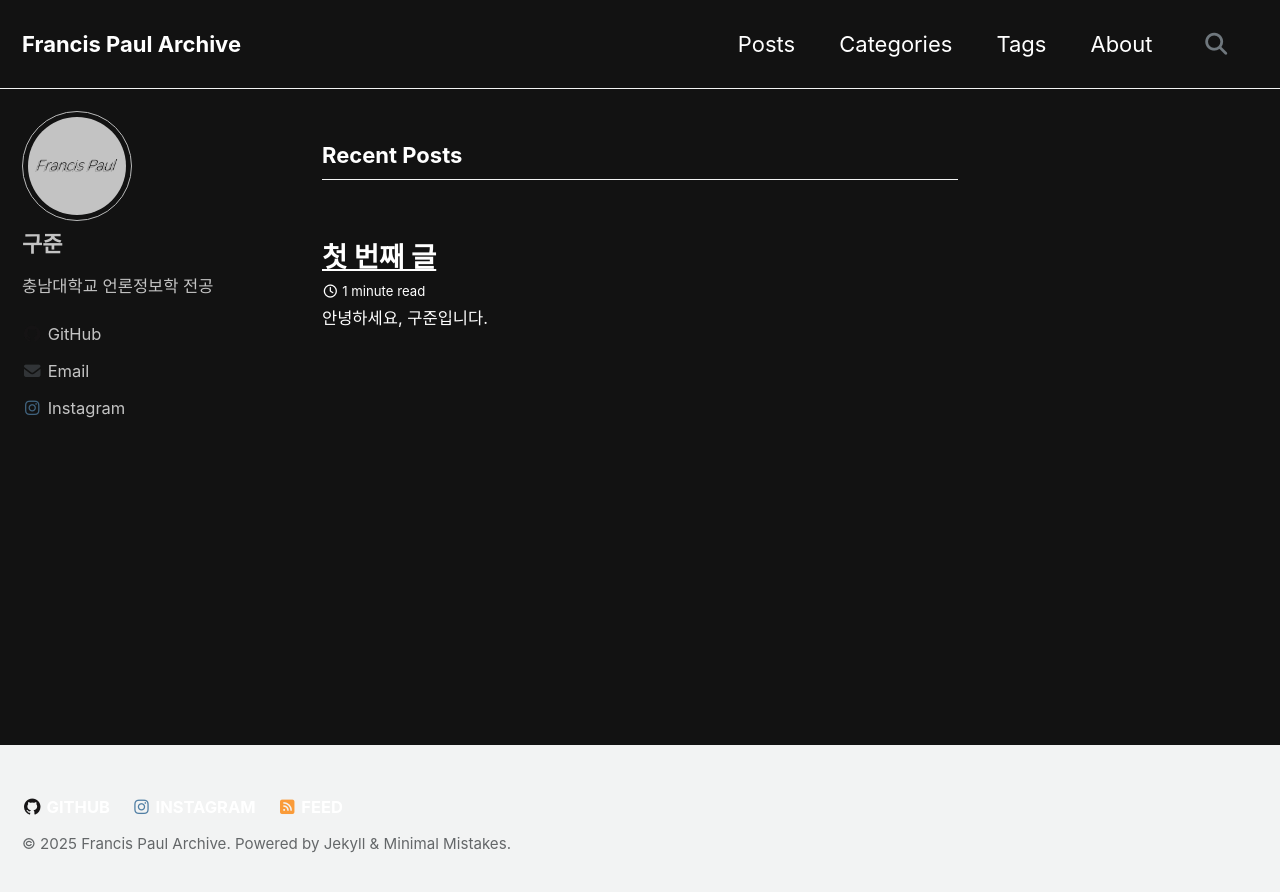
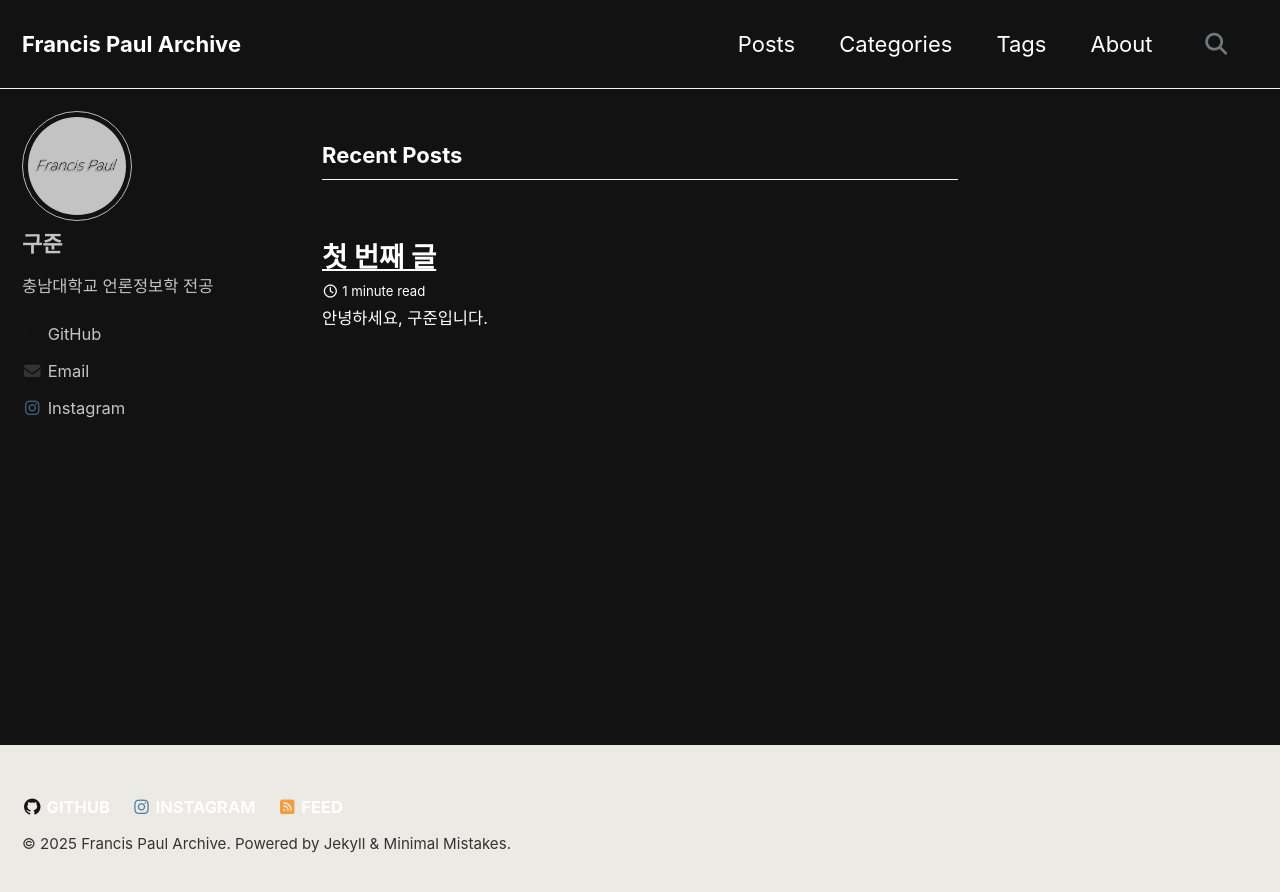
Before and after one commit to Francis-Paul-0109/Francis-Paul-0109.github.io, a Jekyll site: the page built from index.html, in a window 1280 px wide. Shown: the top 892 px of the page. Built offline with Jekyll 4.4.1, drawn with Linux system fonts in a browser that asks for light colours; cached includes are drawn as plain includes; the list of posts is cut into pages by our own code.

Commit message:
Update _footer.scss

```diff
--- a/_sass/minimal-mistakes/_footer.scss
+++ b/_sass/minimal-mistakes/_footer.scss
@@ -8,12 +8,12 @@
   margin-inline: 0;
   width: 100%;
   margin-top: 3em;
-  color: $muted-text-color;
+  color: #333333;
   -webkit-animation: $intro-transition;
   animation: $intro-transition;
   -webkit-animation-delay: 0.45s;
   animation-delay: 0.45s;
-  background-color: $footer-background-color;
+  background-color: #ECEAE4;
 
   footer {
     @include clearfix;
```
